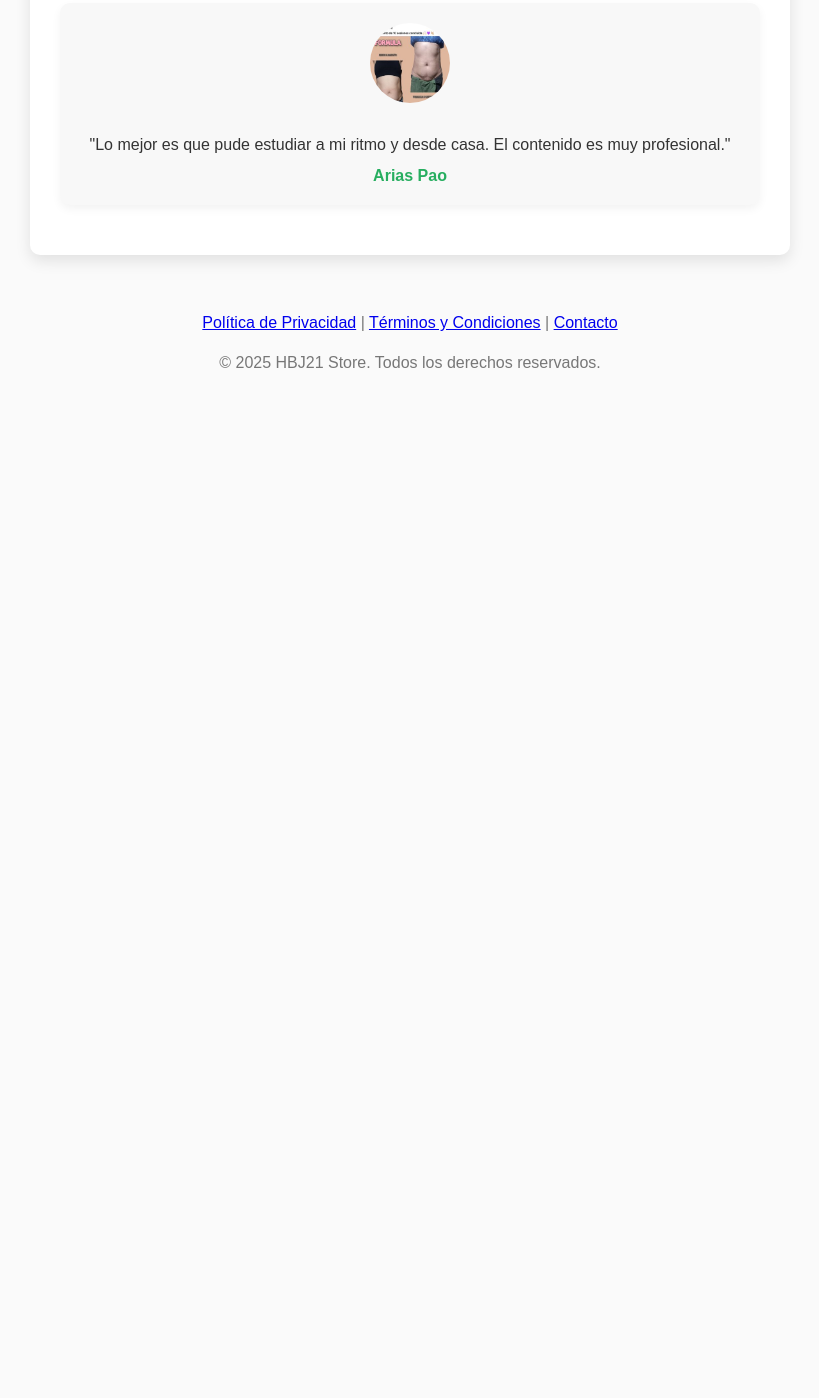
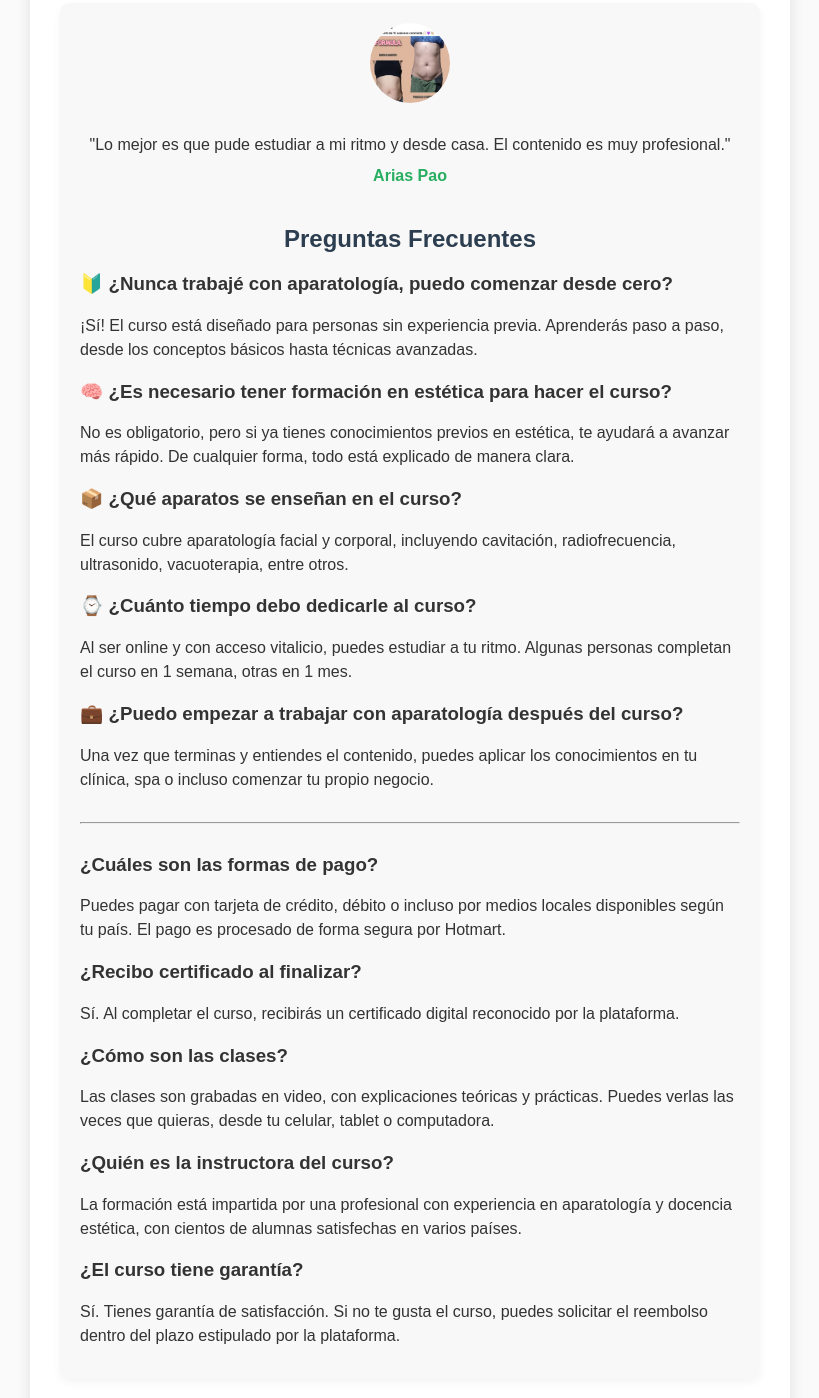
Before and after one commit to HBJSTORE21/landing-aparatologia, a plain HTML site: page index.html in a window 1280 px wide. Shown: the part 1122-2520 px from the top of the page, without its empty margins (230-1049 px from the left). Before the commit the page ends 1527 px from the top, so only its background shows below. Drawn offline with Linux system fonts and the light colour scheme.

Commit message:
Update index.html

```diff
--- a/index.html
+++ b/index.html
@@ -198,6 +198,42 @@
       <img src="assets/testimonio-3.jpg" alt="Arias Pao, recomienda el curso de aparatología estética online" />
       <p>"Lo mejor es que pude estudiar a mi ritmo y desde casa. El contenido es muy profesional."</p>
       <strong>Arias Pao</strong>
+        <h2 style="margin-top: 40px; color: #2c3e50;">Preguntas Frecuentes</h2>
+
+    <div style="text-align: left; margin-top: 20px;">
+      <h3>🔰 ¿Nunca trabajé con aparatología, puedo comenzar desde cero?</h3>
+      <p>¡Sí! El curso está diseñado para personas sin experiencia previa. Aprenderás paso a paso, desde los conceptos básicos hasta técnicas avanzadas.</p>
+
+      <h3>🧠 ¿Es necesario tener formación en estética para hacer el curso?</h3>
+      <p>No es obligatorio, pero si ya tienes conocimientos previos en estética, te ayudará a avanzar más rápido. De cualquier forma, todo está explicado de manera clara.</p>
+
+      <h3>📦 ¿Qué aparatos se enseñan en el curso?</h3>
+      <p>El curso cubre aparatología facial y corporal, incluyendo cavitación, radiofrecuencia, ultrasonido, vacuoterapia, entre otros.</p>
+
+      <h3>⌚ ¿Cuánto tiempo debo dedicarle al curso?</h3>
+      <p>Al ser online y con acceso vitalicio, puedes estudiar a tu ritmo. Algunas personas completan el curso en 1 semana, otras en 1 mes.</p>
+
+      <h3>💼 ¿Puedo empezar a trabajar con aparatología después del curso?</h3>
+      <p>Una vez que terminas y entiendes el contenido, puedes aplicar los conocimientos en tu clínica, spa o incluso comenzar tu propio negocio.</p>
+
+      <hr style="margin: 30px 0;" />
+
+      <h3>¿Cuáles son las formas de pago?</h3>
+      <p>Puedes pagar con tarjeta de crédito, débito o incluso por medios locales disponibles según tu país. El pago es procesado de forma segura por Hotmart.</p>
+
+      <h3>¿Recibo certificado al finalizar?</h3>
+      <p>Sí. Al completar el curso, recibirás un certificado digital reconocido por la plataforma.</p>
+
+      <h3>¿Cómo son las clases?</h3>
+      <p>Las clases son grabadas en video, con explicaciones teóricas y prácticas. Puedes verlas las veces que quieras, desde tu celular, tablet o computadora.</p>
+
+      <h3>¿Quién es la instructora del curso?</h3>
+      <p>La formación está impartida por una profesional con experiencia en aparatología y docencia estética, con cientos de alumnas satisfechas en varios países.</p>
+
+      <h3>¿El curso tiene garantía?</h3>
+      <p>Sí. Tienes garantía de satisfacción. Si no te gusta el curso, puedes solicitar el reembolso dentro del plazo estipulado por la plataforma.</p>
+    </div>
+
     </div>
   </div>
 
```
